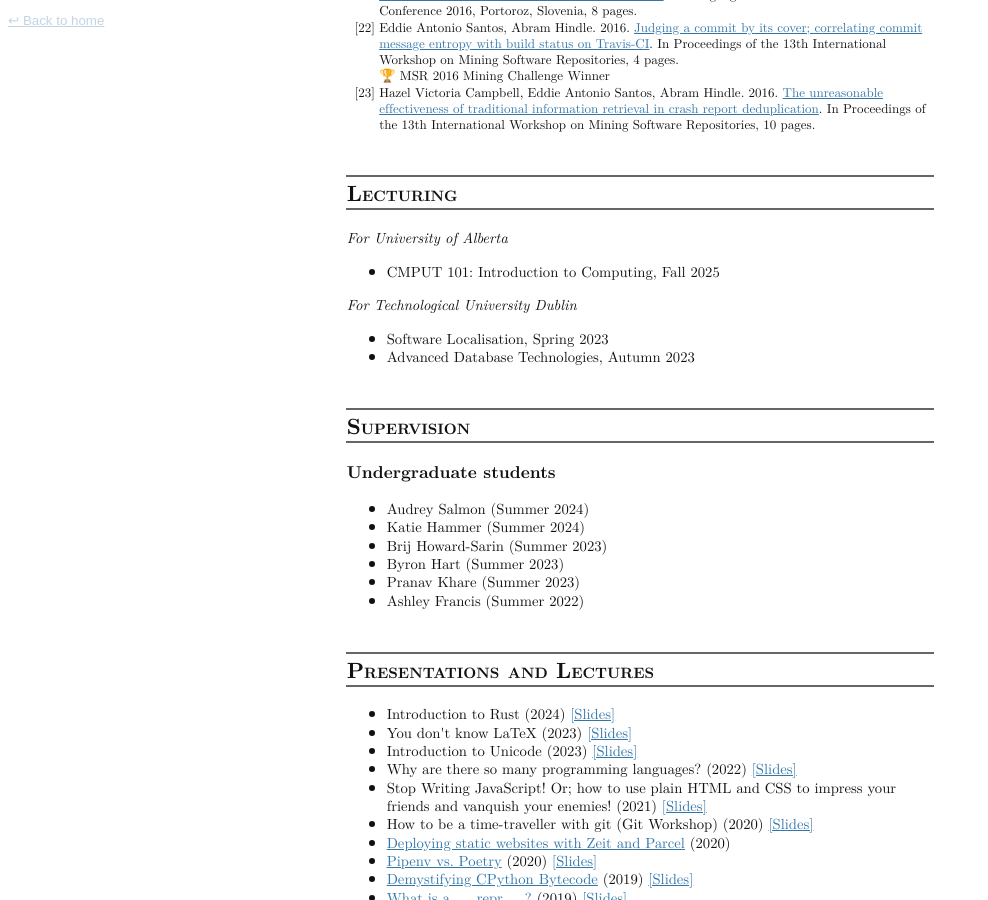
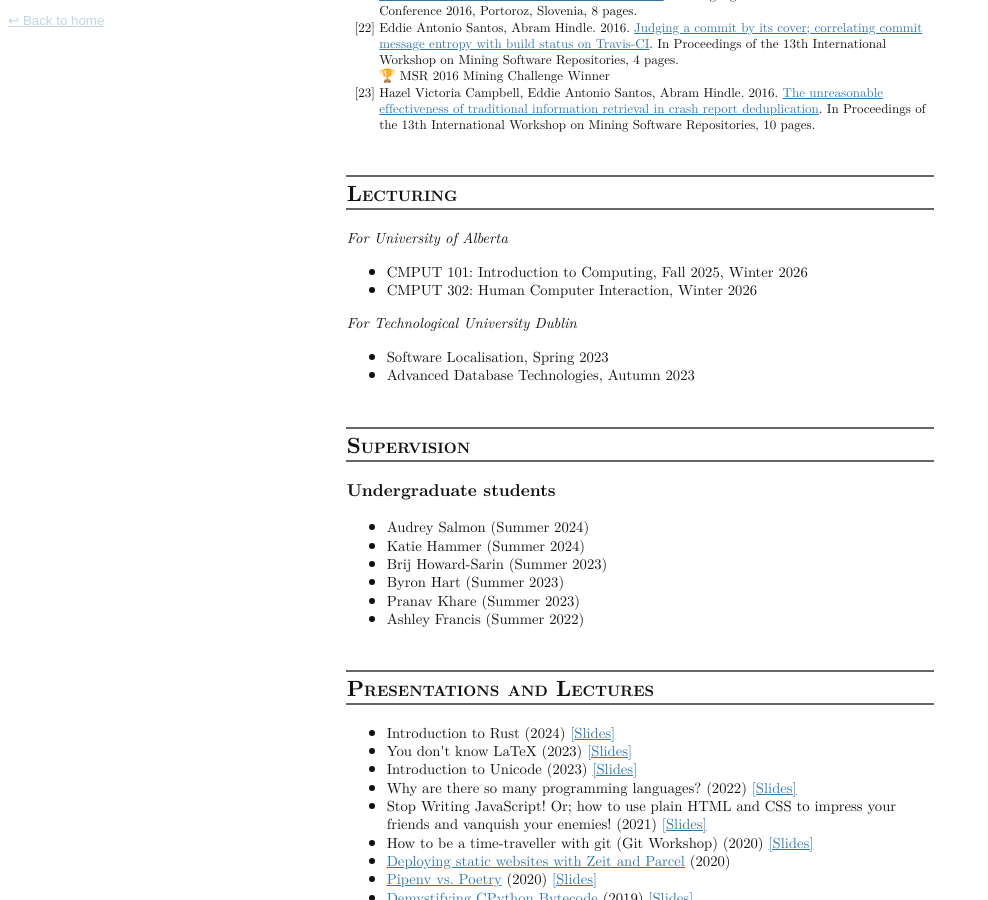
Before and after one commit to eddieantonio/eddieantonio.github.io, a Jekyll site: the page built from cv/index.html, in a window 1280 px wide and 900 px high, scrolled down 4678 px. Shown: the whole window, without its empty margins (0-988 px from the left). Built offline with Jekyll 4.4.1, drawn with Linux system fonts in a browser that asks for light colours.

```diff
--- a/_data/cv.yml
+++ b/_data/cv.yml
@@ -206,7 +206,10 @@ teaching:
   - institution: University of Alberta
     courses:
       - title: "CMPUT 101: Introduction to Computing"
-        term: Fall 2025
+        term: "Fall 2025, Winter 2026"
+        level: undergraduate
+      - title: "CMPUT 302: Human Computer Interaction"
+        term: Winter 2026
         level: undergraduate
 
   - institution: Technological University Dublin
```
Also changed, not shown: index.md (+2 -1 lines).
